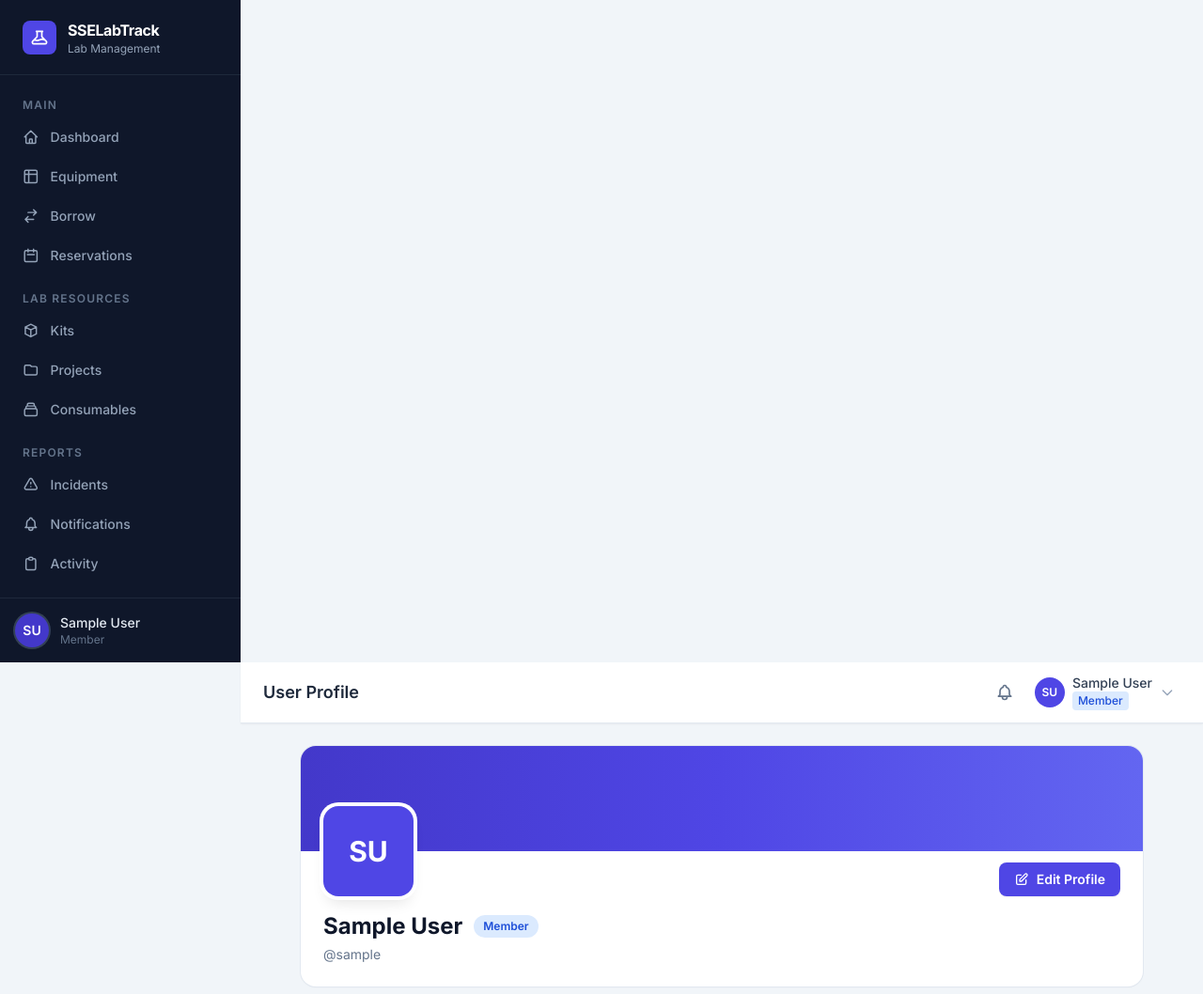
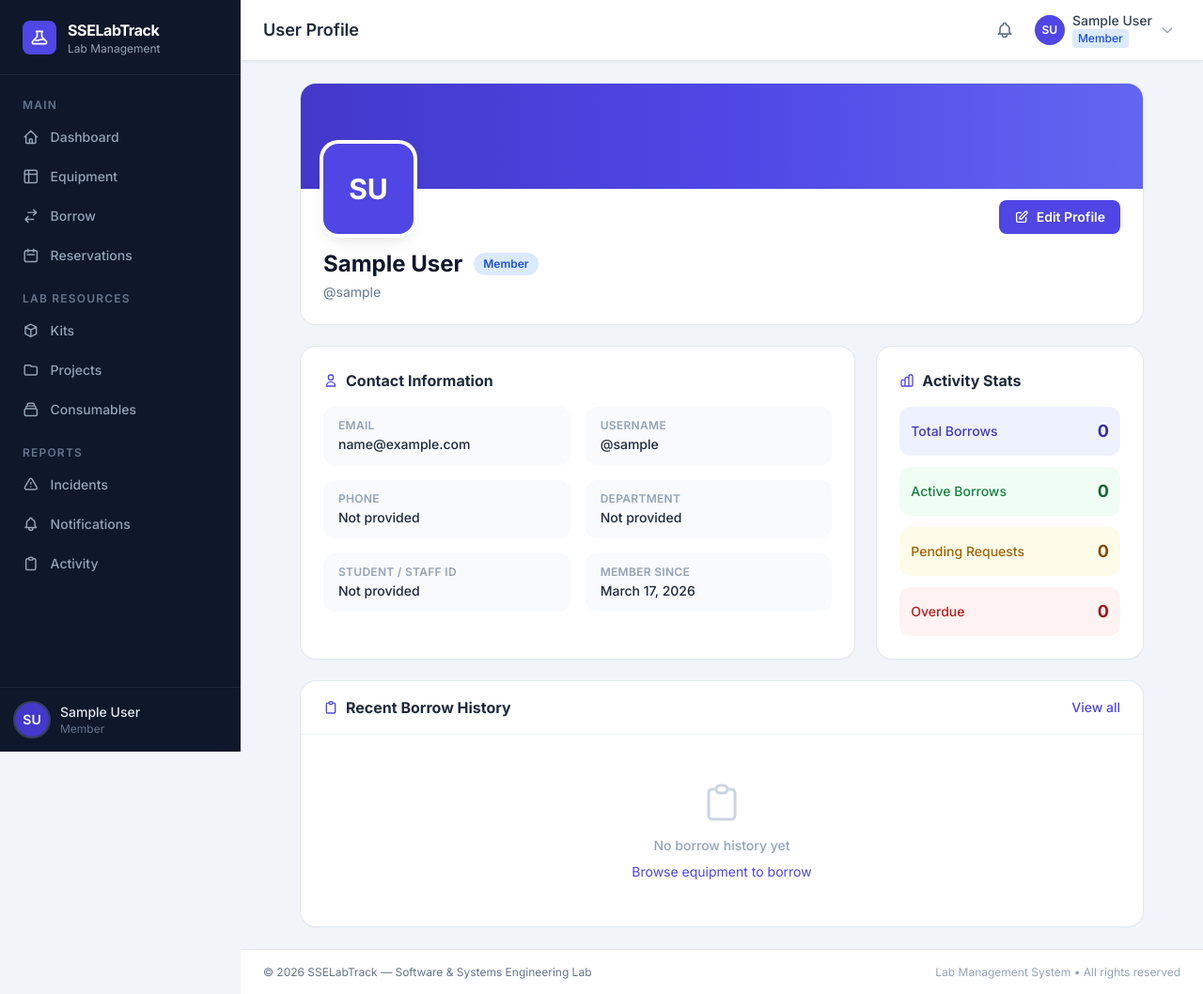
Before and after one commit to Auburn-Smart-Systems-Lab/LabTrack, a Django app: page /accounts/profile/ in a window 1280 px wide. Shown: the top 1058 px of the page at 94% size. Run offline with Django 4.2, Linux system fonts and the light colour scheme; the visitor is signed in with stand-in values (Sample User, id 1); data comes from the database, SQL or seed files in the repository; data that the repository does not hold is empty; some libraries are stand-ins or nearby versions.

Commit message:
template fix

```diff
--- a/apps/accounts/urls.py
+++ b/apps/accounts/urls.py
@@ -1,23 +1,18 @@
-"""URL patterns for the accounts app."""
-
 from django.urls import path
-
 from apps.accounts import views
 
 app_name = 'accounts'
 
 urlpatterns = [
-    # Authentication
     path('login/', views.login_view, name='login'),
     path('register/', views.register_view, name='register'),
     path('logout/', views.logout_view, name='logout'),
 
-    # Profile
     path('profile/', views.profile_view, name='profile'),
     path('profile/edit/', views.profile_edit_view, name='profile_edit'),
 
-    # Admin – user management
     path('users/', views.user_list_view, name='user_list'),
     path('users/<int:pk>/', views.user_detail_view, name='user_detail'),
+    path('users/<int:pk>/', views.user_detail_view, name='profile_view'),
     path('users/<int:pk>/role/', views.assign_role_view, name='assign_role'),
 ]
--- a/apps/activity/urls.py
+++ b/apps/activity/urls.py
@@ -8,5 +8,6 @@
 
 urlpatterns = [
     path('', views.activity_feed_view, name='feed'),
+    path('', views.activity_feed_view, name='log'),
     path('mine/', views.my_activity_view, name='mine'),
 ]
--- a/templates/base.html
+++ b/templates/base.html
@@ -76,7 +76,7 @@
      SIDEBAR
      ============================================================ -->
 <aside id="sidebar"
-       class="fixed inset-y-0 left-0 z-30 w-64 flex flex-col bg-sidebar-bg transform -translate-x-full transition-transform duration-300 ease-in-out lg:translate-x-0 lg:static lg:inset-auto lg:z-auto">
+       class="fixed inset-y-0 left-0 z-30 w-64 flex flex-col bg-sidebar-bg transform -translate-x-full transition-transform duration-300 ease-in-out lg:translate-x-0">
 
   <!-- Logo -->
   <div class="flex items-center gap-3 px-6 py-5 border-b border-sidebar-border flex-shrink-0">
```
